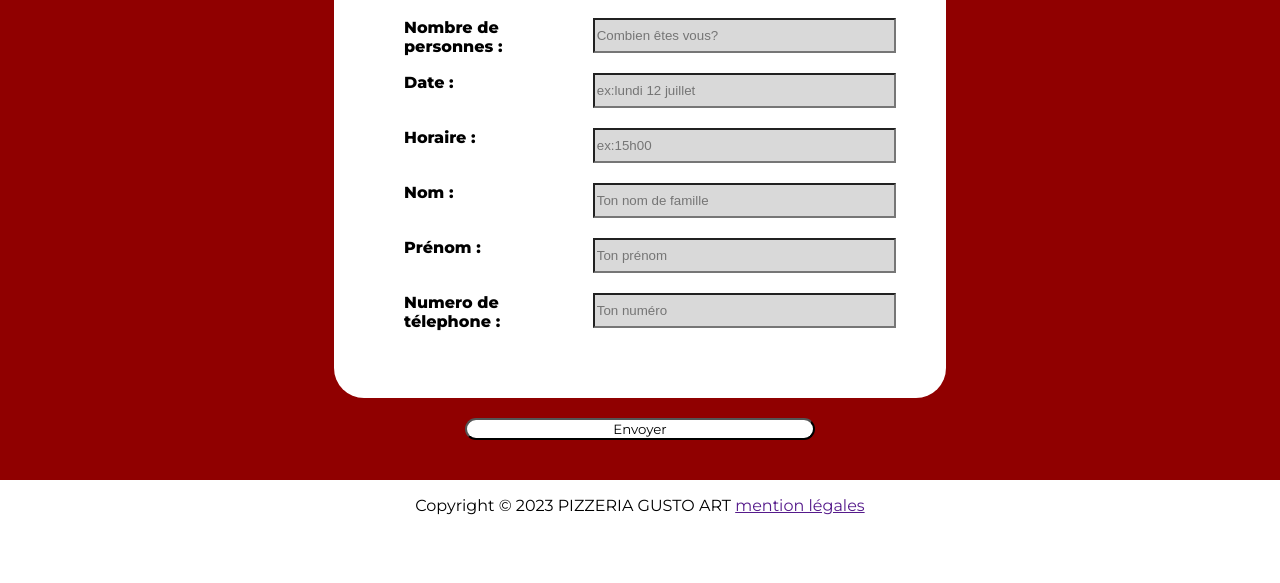
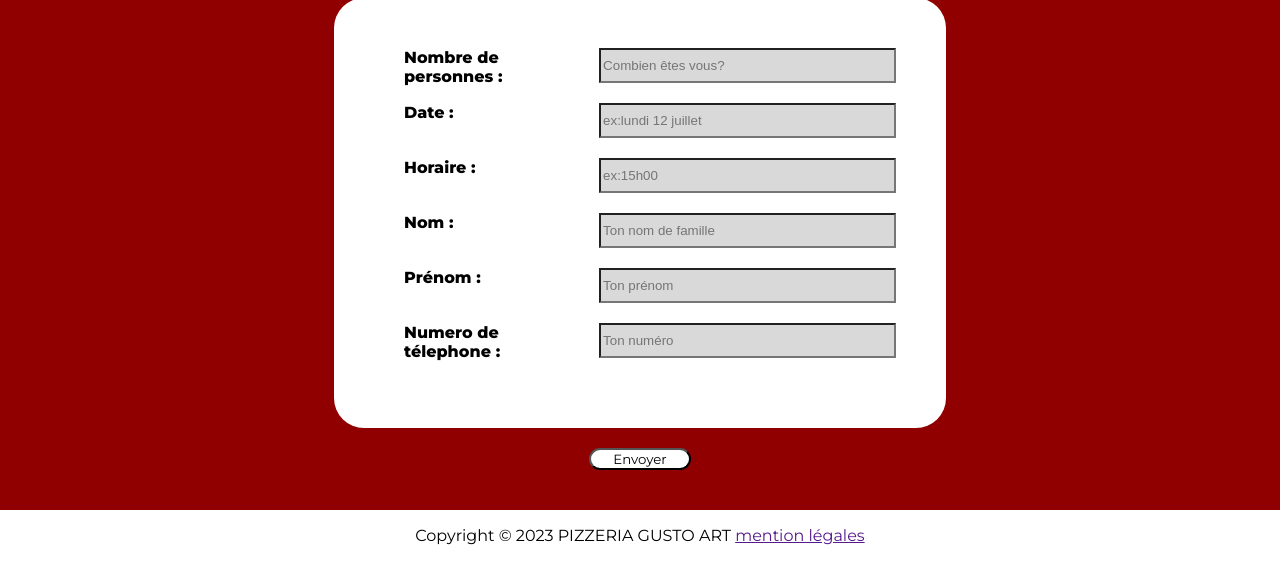
Before and after one commit to cedricdre/Gusto, a plain HTML site: page index.html in a window 1280 px wide. Shown: the part 113-696 px from the top of the page. Drawn offline with Linux system fonts and the light colour scheme.

Commit message:
modif final

```diff
--- a/public/assets/css/style.css
+++ b/public/assets/css/style.css
@@ -20,6 +20,7 @@ body {
     width: 100%;
     height: 40%;
     padding-bottom:40px;
+    padding-top: 30px;;
 }
 
 #form{
@@ -41,6 +42,7 @@ body {
 
 #legals{
     text-align: center;
+    background-color:white
 }
 
 
@@ -58,6 +60,7 @@ body {
     background-color: white;
     border-radius: 30px;
     margin:0 auto;
+    width: 8%;
 
 }
 
@@ -74,11 +77,11 @@ div.form-button{
     height: 35px;
 }
 
-
 footer input
 {
-    width: 350px;
+    width: 330px;
     background-color: #d9d9d9;
+
 }
 
 footer label{
```
